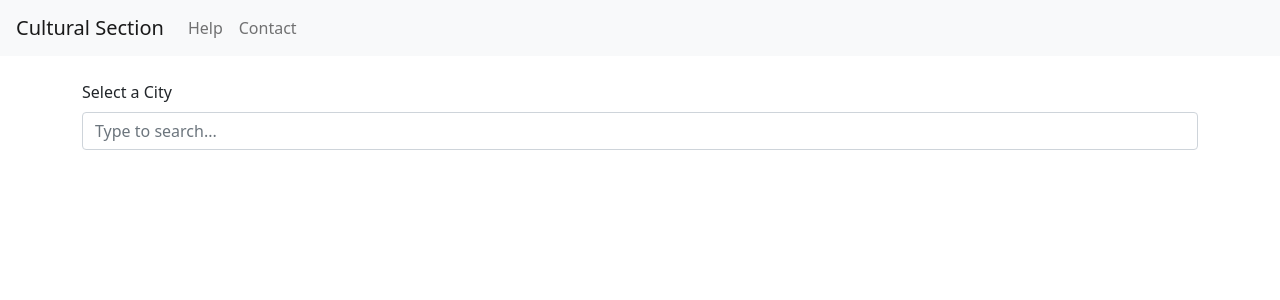
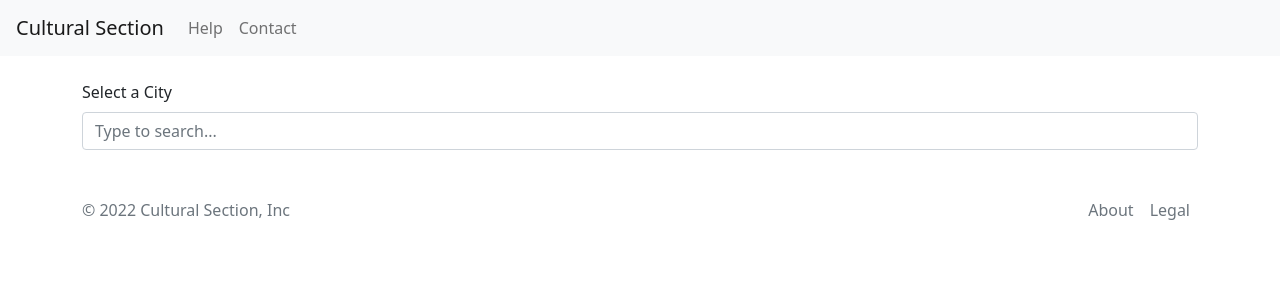
Before and after one commit to aa-ag/culturalsection, a Vue app in the folder client/: page / in a window 1280 px wide. Shown: the top 300 px of the page. Built offline with nearby package versions, Linux system fonts and the light colour scheme.

Commit message:
Add footer for legal & about

```diff
--- a/client/src/App.vue
+++ b/client/src/App.vue
@@ -15,7 +15,8 @@
       </ul>
     </div>
   </nav>
-  <router-view />
+  <router-view/>
+
 </template>
 
 <style>
--- a/client/src/components/Home.vue
+++ b/client/src/components/Home.vue
@@ -1,7 +1,10 @@
 <template>
   <div class="container">
     <label for="homeDataList" class="form-label">Select a City</label>
-    <input class="form-control" list="datalistOptions" id="homeDataList" placeholder="Type to search...">
+    <input class="form-control"
+      list="datalistOptions"
+      id="homeDataList"
+      placeholder="Type to search...">
     <datalist id="datalistOptions">
       <option value="Chicago"></option>
       <option value="San Francisco"></option>
@@ -11,12 +14,25 @@
       <option value="Washington, D.C."></option>
     </datalist>
   </div>
+  <div class="container">
+    <footer class="d-flex flex-wrap justify-content-between align-items-center py-3 my-4">
+      <p class="col-md-4 mb-0 text-muted">&copy; 2022 Cultural Section, Inc</p>
+
+      <a href="/" class="col-md-4 d-flex align-items-center justify-content-center mb-3 mb-md-0 me-md-auto link-dark text-decoration-none">
+        <svg class="bi me-2" width="40" height="32"><use xlink:href="#bootstrap"/></svg>
+      </a>
+
+      <ul class="nav col-md-4 justify-content-end">
+        <li class="nav-item"><a href="#" class="nav-link px-2 text-muted">About</a></li>
+        <li class="nav-item"><a href="#" class="nav-link px-2 text-muted">Legal</a></li>
+      </ul>
+    </footer>
+  </div>
 </template>
-
 <script>
-import axios from 'axios'
+import axios from "axios";
 export default {
-  name: 'Home',
+  name: "Home",
   data() {
     return {
         example_cities: [],
@@ -24,7 +40,7 @@ export default {
   },
   methods: {
     getMessage() {
-      const path = 'http://localhost:5000/';
+      const path = "http://localhost:5000/";
       axios.get(path)
         .then((res) => {
           this.example_cities = res.data.example_cities;
```
